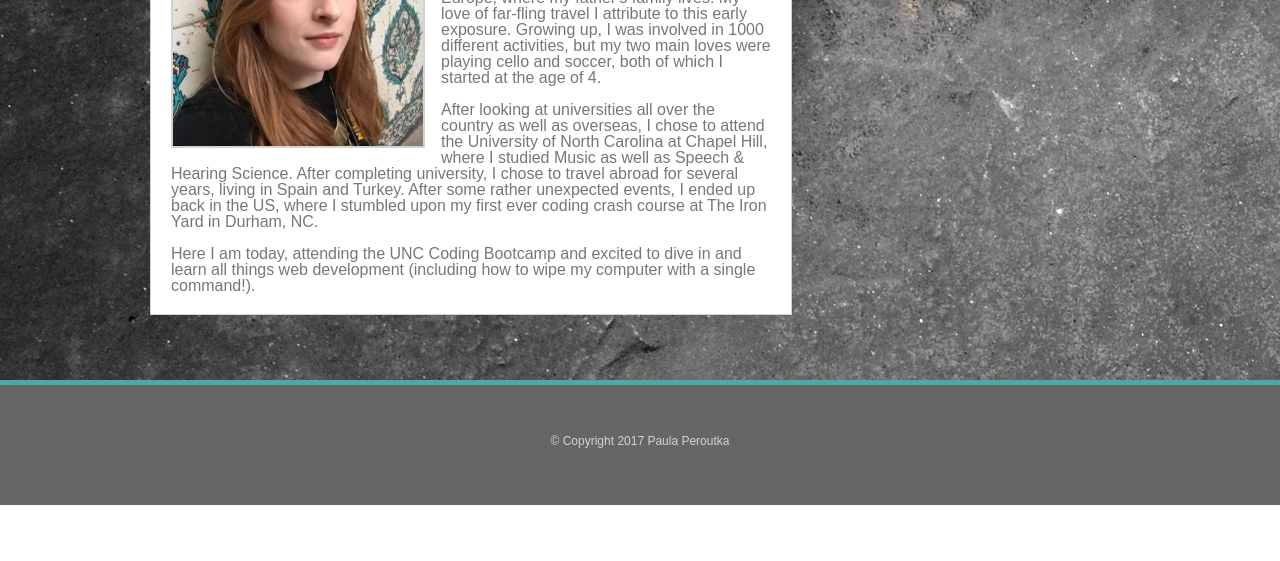
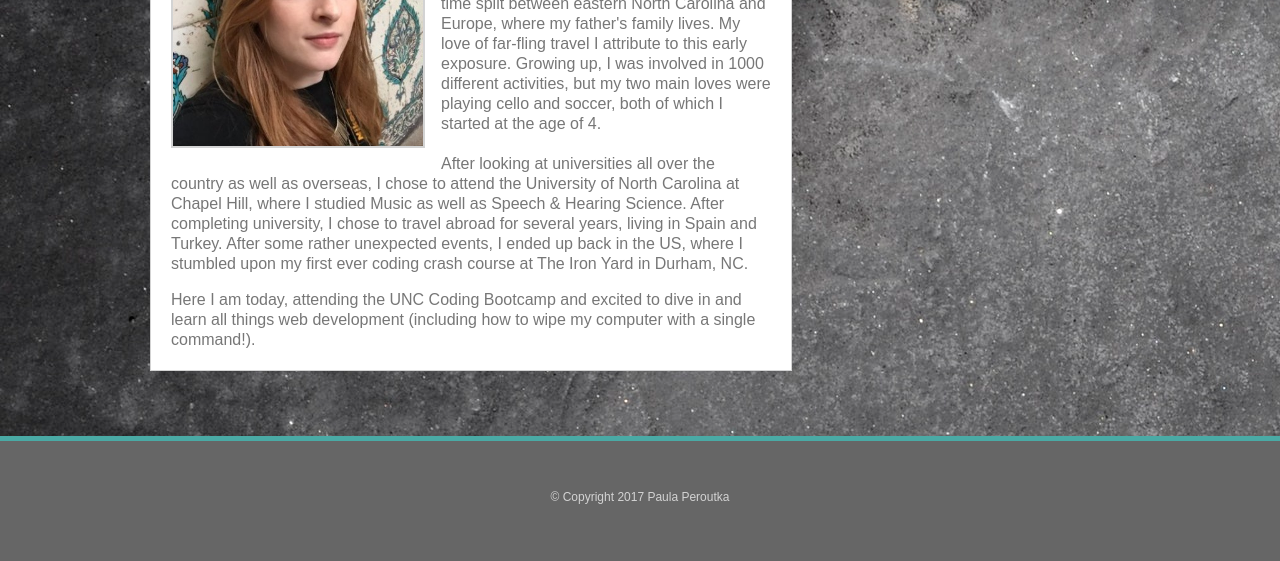
Before and after one commit to paulaperoutka/Basic-Portfolio, a plain HTML site: page index.html in a window 1280 px wide. Shown: the part 393-954 px from the top of the page. Before the commit the page ends 898 px from the top, so only its background shows below. Drawn offline with Linux system fonts and the light colour scheme; a web font is replaced by a local one.

Commit message:
tweaking-times-three

```diff
--- a/assets/css/style.css
+++ b/assets/css/style.css
@@ -133,10 +133,12 @@ header {
 
 .bio-1 {
 	margin-bottom: 16px;
+	line-height: 125%;
 }
 
 .bio-2 {
 	float: left;
+	line-height: 125%;
 }
 
 /*Portfolio*/
```
